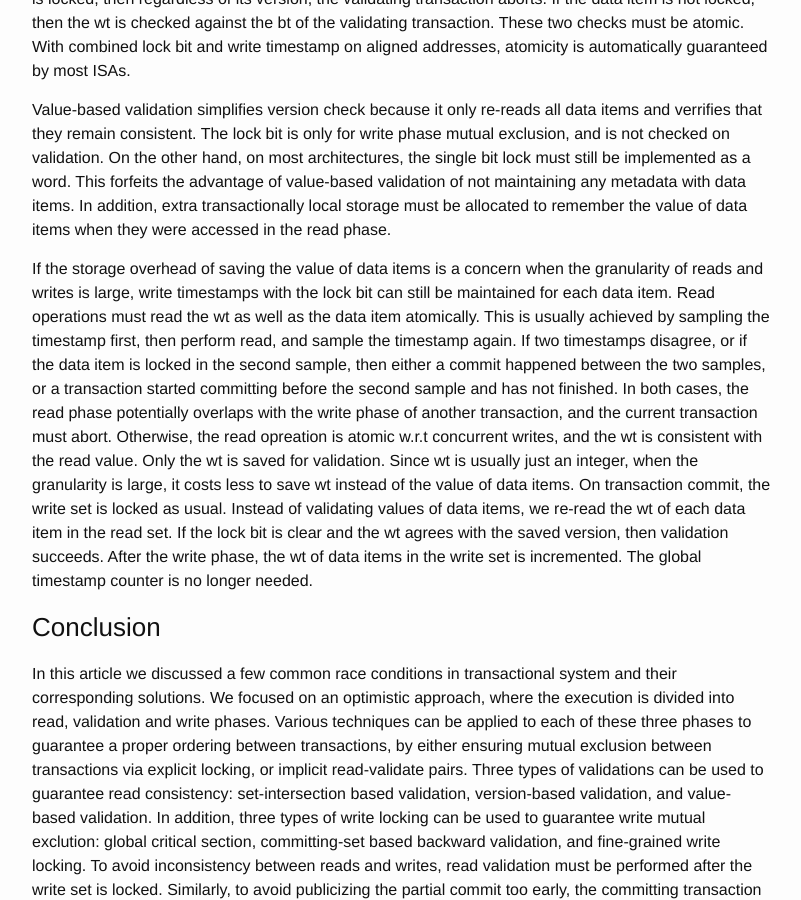
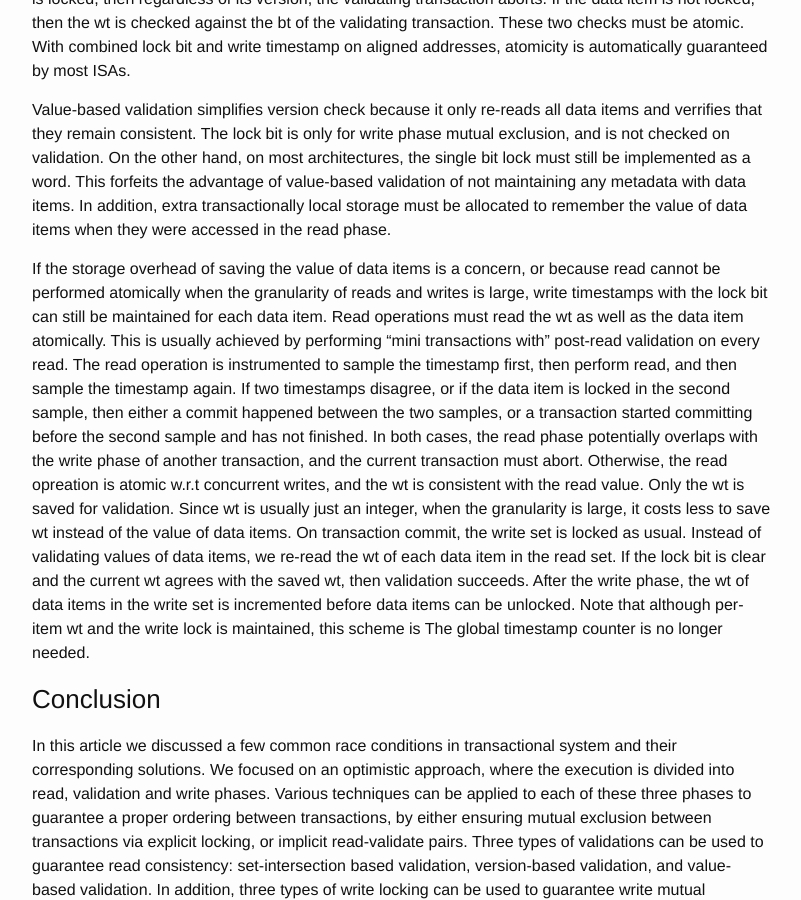
Before and after one commit to wangziqi2013/wangziqi2013.github.io, a Jekyll site: the page built from _posts/2018-03-21-Analyzing-OCC-Anomalies-and-Solutions.markdown, in a window 1280 px wide and 900 px high, scrolled down 11294 px. Shown: the whole window, without its empty margins (238-1039 px from the left). Built offline with Jekyll 4.4.1, drawn with Linux system fonts in a browser that asks for light colours; some of the changed text lies outside the part shown.

Commit message:
Adding more description

```diff
--- a/_posts/2018-03-21-Analyzing-OCC-Anomalies-and-Solutions.markdown
+++ b/_posts/2018-03-21-Analyzing-OCC-Anomalies-and-Solutions.markdown
@@ -80,7 +80,7 @@ with serial validation do not allow races that are detrimental to correctness.
 In the following discussion, however, as we introduce fine grained version-based validation and parallel commits,
 we shall see that some races are common design fallacies if the algorithm is not verified carefully.
 
-Fine grained per-element version-based validation can reduce validation overhead
+Fine grained per-item version-based validation can reduce validation overhead
 at the cost of metadata storage for each individual data items. In this scheme, a write timestamp (wt) is associated
 with every individual data item, which records the commit timestamp of the most recent transaction that wrote into
 the data item. A dual timestamp strategy is employed to detect "early read" races. On transaction begin, a begin
@@ -479,9 +479,11 @@ still be implemented as a word. This forfeits the advantage of value-based valid
 any metadata with data items. In addition, extra transactionally local storage must be allocated to remember
 the value of data items when they were accessed in the read phase.
 
-If the storage overhead of saving the value of data items is a concern when the granularity of reads and writes is large,
-write timestamps with the lock bit can still be maintained for each data item. Read operations must read the wt
-as well as the data item atomically. This is usually achieved by sampling the timestamp first, then perform read, and
+If the storage overhead of saving the value of data items is a concern, or because read cannot be performed
+atomically when the granularity of reads and writes is large, write timestamps with the lock bit can still be
+maintained for each data item. Read operations must read the wt
+as well as the data item atomically. This is usually achieved by performing "mini transactions with" post-read validation
+on every read. The read operation is instrumented to sample the timestamp first, then perform read, and then
 sample the timestamp again. If two timestamps disagree, or if the data item is locked in the second sample, then either
 a commit happened between the two samples, or a transaction started committing before the second sample and has not finished.
 In both cases, the read phase potentially overlaps with the write phase of another transaction, and the current
@@ -489,8 +491,9 @@ transaction must abort. Otherwise, the read opreation is atomic w.r.t concurrent
 the read value. Only the wt is saved for validation. Since wt is usually just an integer, when the granularity is large,
 it costs less to save wt instead of the value of data items. On transaction commit, the write set is locked as usual.
 Instead of validating values of data items, we re-read the wt of each data item in the read set. If the lock bit is clear
-and the wt agrees with the saved version, then validation succeeds. After the write phase, the wt of data items in the
-write set is incremented. The global timestamp counter is no longer needed.
+and the current wt agrees with the saved wt, then validation succeeds. After the write phase, the wt of data items in the
+write set is incremented before data items can be unlocked. Note that although per-item wt and the write lock is
+maintained, this scheme is The global timestamp counter is no longer needed.
 
 ### Conclusion
 
```
